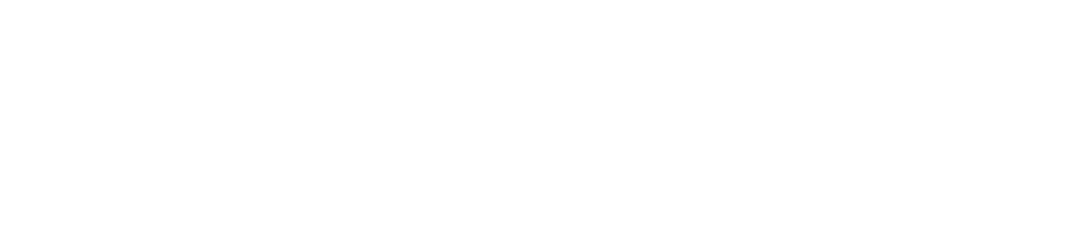
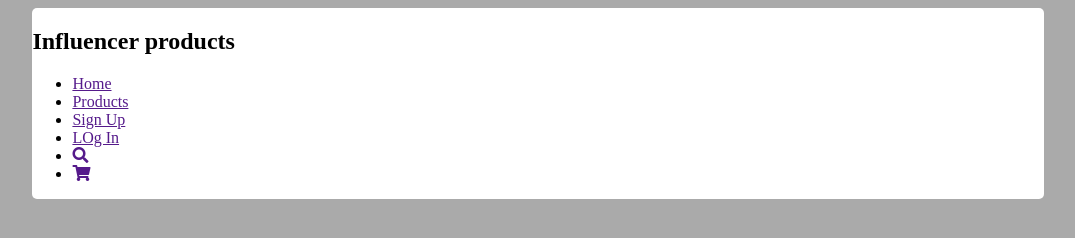
Before and after one commit to MASHRUR1308/First-Ripo, a plain HTML site: page Second-assingment/index.html in a window 1280 px wide. Shown: the whole page, without its empty margins (102-1177 px from the left). Drawn offline with Linux system fonts and the light colour scheme.

Commit message:
html css and image

```diff
--- a/Second-assingment/index.html
+++ b/Second-assingment/index.html
@@ -5,10 +5,35 @@
     <meta http-equiv="X-UA-Compatible" content="IE=edge">
     <meta name="viewport" content="width=device-width, initial-scale=1.0">
     <title>Second Assingment</title>
+    <!-- main css link -->
     <link rel="stylesheet" href="style.css">
+    <!-- Font awesome link  -->
+    <link rel="stylesheet" href="https://pro.fontawesome.com/releases/v5.10.0/css/all.css" integrity="sha384-AYmEC3Yw5cVb3ZcuHtOA93w35dYTsvhLPVnYs9eStHfGJvOvKxVfELGroGkvsg+p" crossorigin="anonymous"/>
+    <!-- google font link -->
+    <link rel="preconnect" href="https://fonts.googleapis.com">
+    <link rel="preconnect" href="https://fonts.gstatic.com" crossorigin>
+    <link href="https://fonts.googleapis.com/css2?family=Poppins:wght@500;600;700&  display=swap" rel="stylesheet">
 </head>
 <body>
-
-
+    <!-- header menu -->
+    <nav>
+        <div class="container">
+            <div class="header-menu">
+                <div class="menu-logo">
+                    <h1>Influencer products</h1>
+                </div>
+                <div class="menu-bar">
+                    <ul>
+                        <li><a href="">Home</a></li>
+                        <li><a href="">Products</a></li>
+                        <li><a href="">Sign Up</a></li>
+                        <li><a href="">LOg In</a></li>
+                        <li><a href=""><i class="fas fa-search"></i></a></li>
+                        <li><a href=""><i class="fas fa-shopping-cart"></i></a></li>
+                    </ul>
+                </div>
+            </div>
+        </div>
+    </nav>
 </body>
 </html>
--- a/Second-assingment/style.css
+++ b/Second-assingment/style.css
@@ -0,0 +1,16 @@
+/*--------------
+   common css
+ -------------- */
+body{
+    background-color: #AAAAAA;
+    font-family: font-family: 'Poppins', sans-serif;
+}
+.container{
+    background-color: #FFFFFF;
+    width: 80%;
+    border-radius: 5px;
+}
+nav{
+    display: flex;
+    justify-content: center;
+}
```
